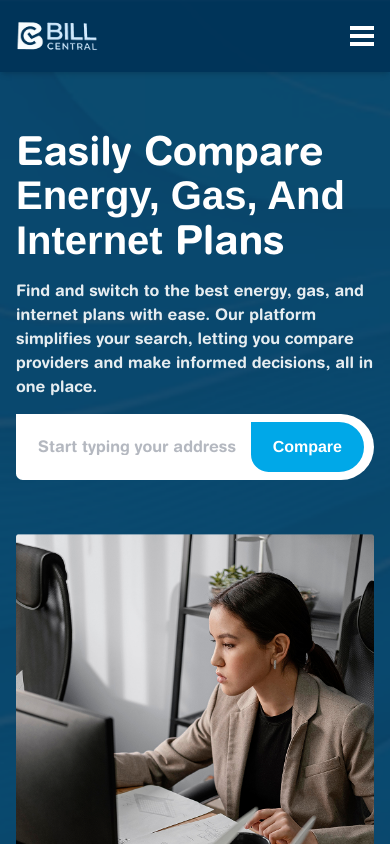
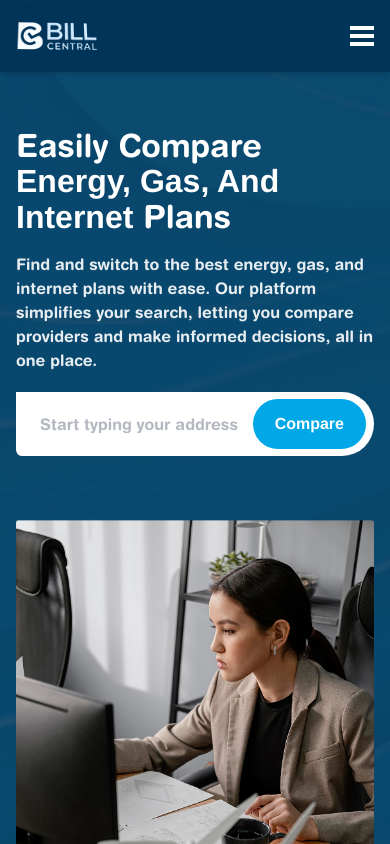
Before and after one commit to avinashdahiya/central-bill-react, a React (Vite) app: page / in a window 390 px wide. Shown: the top 844 px of the page. Built offline with nearby package versions, Linux system fonts and the light colour scheme.

Commit message:
make responsive

```diff
--- a/src/components/Header.jsx
+++ b/src/components/Header.jsx
@@ -8,36 +8,45 @@ import CustomContent from './common/CustomContent';
 
 const Header = () => {
     return (
-        <section className='bg-[url(./assets/images/png/blue-img.png)] bg-cover bg-center lg:h-[810px] md:rounded-bl-[100px] lg:rounded-bl-[200px] h-none'>
+        <section className='relative bg-[url(./assets/images/png/blue-img.png)] bg-cover bg-center md:rounded-bl-[100px] lg:rounded-bl-[200px]'>
             <Navbar />
-            <div className='container max-w-[1140px] mx-auto flex flex-col items-center justify-center p-4'>
-                <div className='grid grid-cols-1 md:grid-cols-2 gap-6'>
-                    <div className='flex flex-col mt-[40px] lg:mt-[122px]'>
-                        <h1 className='text-[40px] sm:text-[50px] lg:text-[60px] font-normal text-white leading-[110%] md:max-w-[506px]'>
+            <div className='container max-w-[1140px] mx-auto flex flex-col items-center justify-center px-4 sm:px-6 lg:px-8 py-8 lg:py-16'>
+                <div className='grid grid-cols-1 md:grid-cols-2 gap-8 items-center'>
+                    {/* Left Content */}
+                    <div className='flex flex-col mt-6 sm:mt-10 lg:mt-20'>
+                        <h1 className='text-[32px] sm:text-[42px] lg:text-[60px] font-normal text-white leading-[110%]'>
                             Easily Compare <span className='font-bold'>Energy, Gas, And Internet</span> Plans
                         </h1>
                         <CustomContent
                             content="Find and switch to the best energy, gas, and internet plans with ease. Our platform simplifies your search, letting you compare providers and make informed decisions, all in one place."
                             className="text-white mt-4 opacity-90"
                         />
-                        <label className="relative flex items-center mt-4 lg:mt-[42px] max-w-[476px]">
+                        <label className="relative flex items-center mt-5 max-w-full sm:max-w-[480px]">
                             <input
                                 type="text"
                                 id="text"
                                 placeholder="Start typing your address"
-                                className="w-[476px] px-[22px] py-[24px] rounded-[0px_100px_100px_20px] border-0 text-gray-500 text-base font-normal leading-[17.6px] bg-white focus:outline-none focus:ring-2 focus:ring-[#00A8E8]"
+                                className="w-full px-6 py-5 rounded-[0px_100px_100px_20px] border-0 text-gray-500 text-base bg-white focus:outline-none focus:ring-2 focus:ring-[#00A8E8]"
                             />
                             <Custombtn
                                 btn="Compare"
-                                className="absolute top-1/2 -translate-y-1/2 right-[10px] text-white font-bold bg-[#00A8E8] hover:bg-[#006D8F] hover:text-white border-2 border-[#00A8E8] transition-all duration-300 transform hover:scale-105"
+                                className="absolute top-1/2 -translate-y-1/2 right-2 text-white font-bold bg-[#00A8E8] hover:bg-[#006D8F] border-2 border-[#00A8E8] transition-all duration-300 transform hover:scale-105 px-6 py-2 rounded-full"
                             />
                         </label>
                     </div>
-                    <div className='relative z-20'>
-                        <img src={girl} alt="Header Image" className='w-full relative z-3 mt-[30px] lg:mt-[109px]' />
+
+                    {/* Right Image */}
+                    <div className='relative z-20 mt-8 md:mt-0'>
+                        <img src={girl} alt="Header" className='w-full max-w-full h-auto' />
                     </div>
-                    <img src={dots} alt="Header Image" className='absolute right-[120px] mt-[53px] hidden xl:block z-0' />
                 </div>
+
+                {/* Dots Background */}
+                <img
+                    src={dots}
+                    alt="Decoration Dots"
+                    className='absolute right-6 xl:right-[120px] top-[50%] transform -translate-y-1/2 hidden xl:block z-0'
+                />
             </div>
         </section>
     );
```
